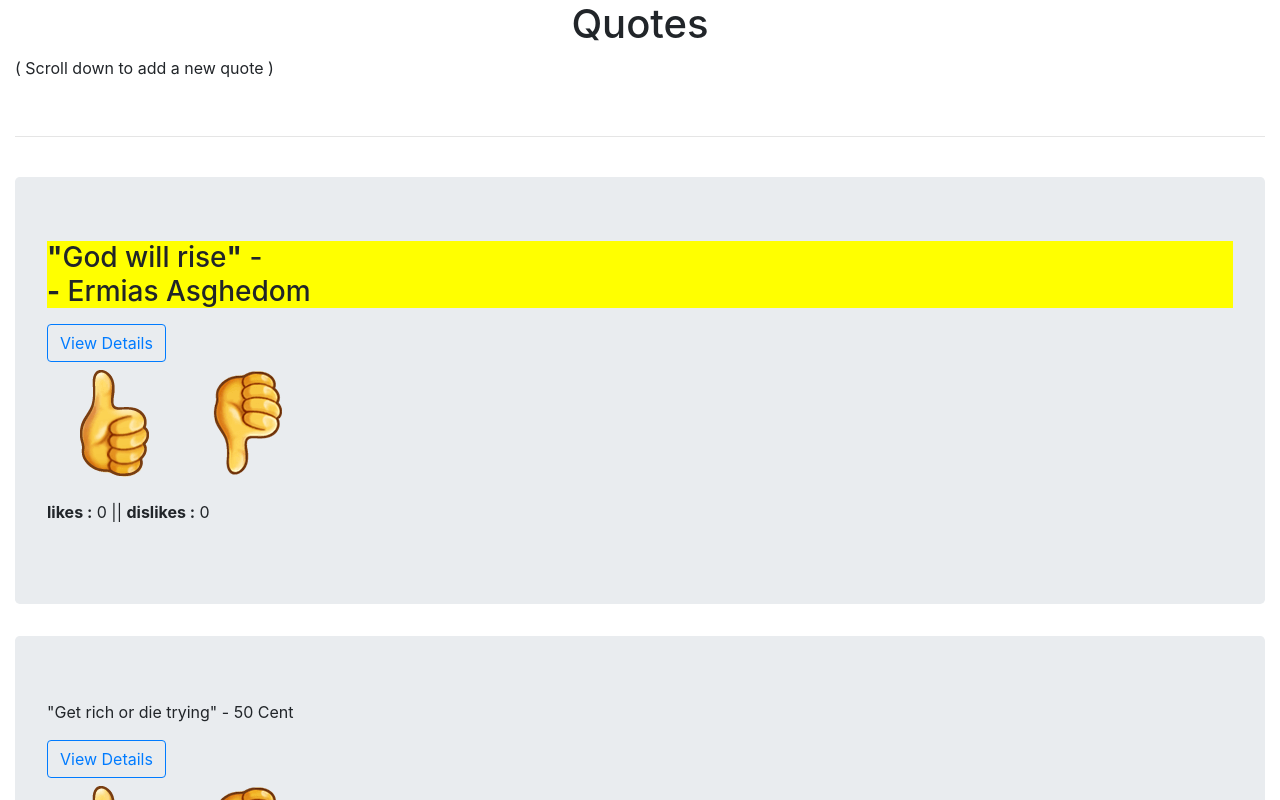
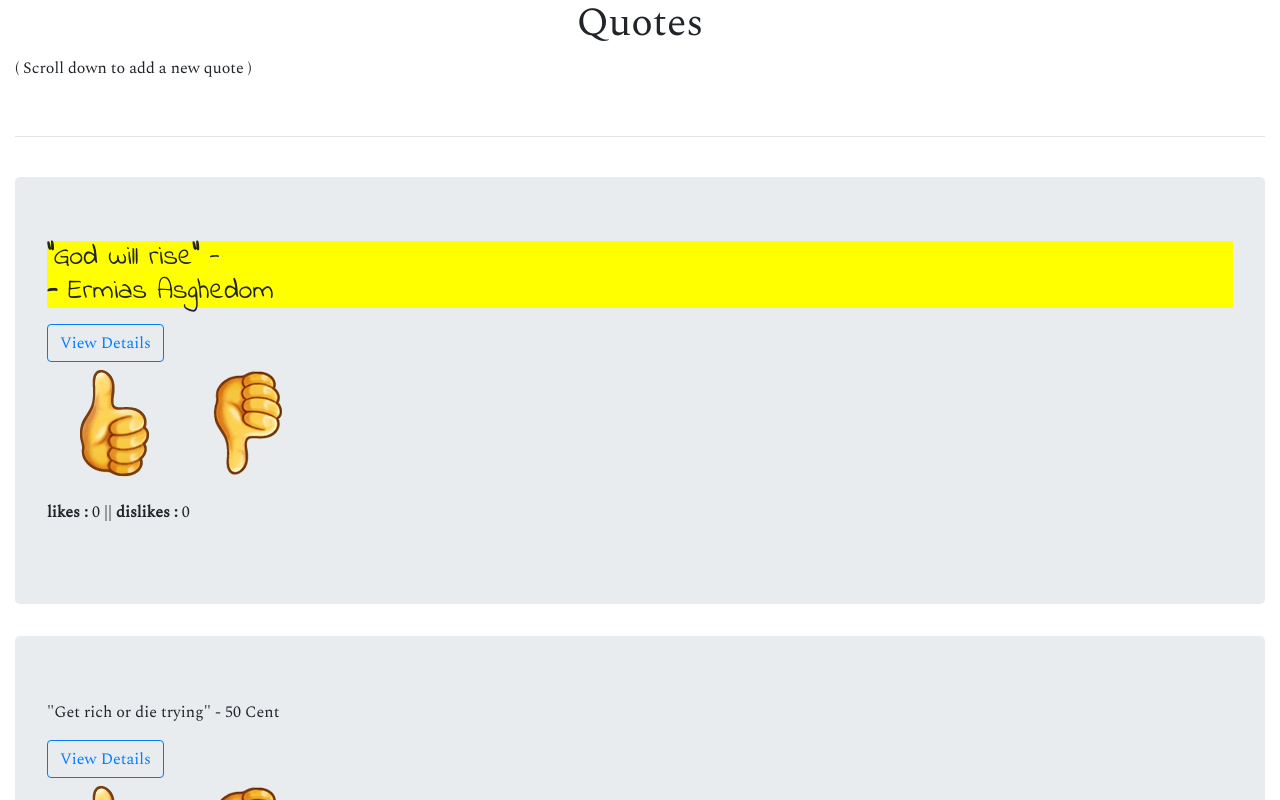
Before and after one commit to maghanga/Quotes, an Angular app: page / in a window 1280 px wide. Shown: the top 800 px of the page. Built offline with nearby package versions, Linux system fonts and the light colour scheme.

Commit message:
add a distinguished font to the highlighted quote

```diff
--- a/src/app/quote/quote.component.css
+++ b/src/app/quote/quote.component.css
@@ -1,12 +1,6 @@
-.card {
-    box-shadow: 0 4px 8px 0 rgba(0,0,0,0.2);
-    transition: 0.3s;
-  }
-
-  .card:hover {
-    box-shadow: 0 8px 16px 0 rgba(0,0,0,0.2);
-  }
-
-  .container {
-    padding: 2px 16px;
-  }
+h3{
+  font-family: 'Indie Flower', cursive;
+}
+body {
+  font-family: 'Spectral', serif;
+}
--- a/src/app/quote/quote.component.html
+++ b/src/app/quote/quote.component.html
@@ -1,3 +1,4 @@
+<body>
 <div class="container-fluid">
     <h1 class="text-center">Quotes</h1>
     <p>( Scroll down to add a new quote )</p>
@@ -29,3 +30,5 @@
         </div>
 
   </div>
+
+</body>
```
